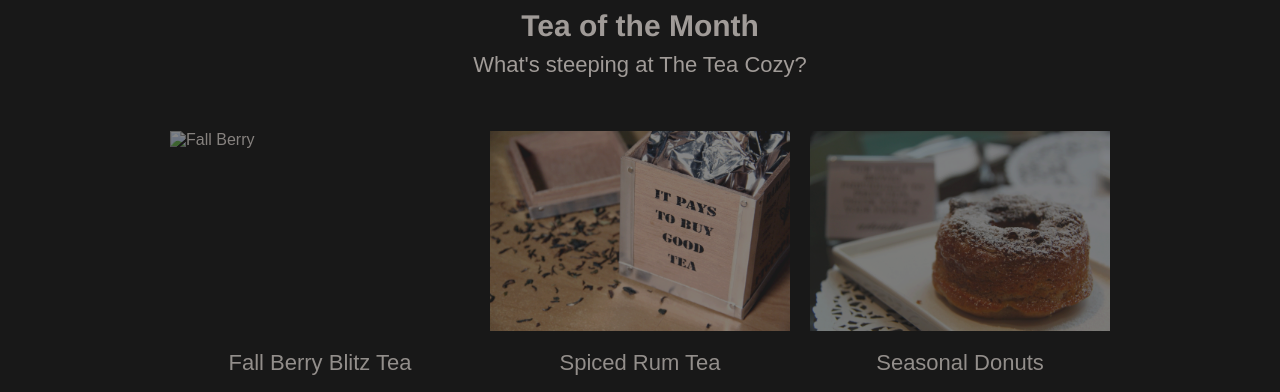
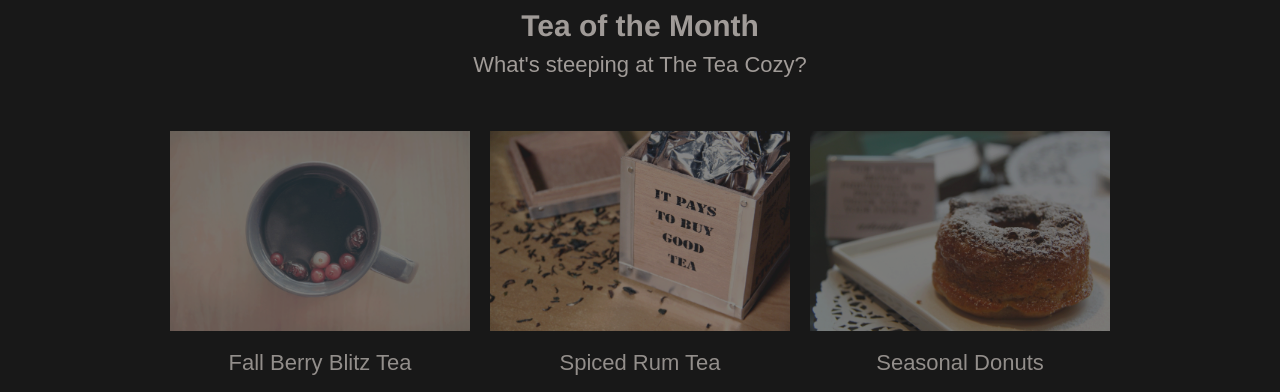
Before and after one commit to a-lebel/TeaCozy, a plain HTML site: page index.html in a window 1280 px wide. Shown: the part 814-1206 px from the top of the page. Drawn offline with Linux system fonts and the light colour scheme; a web font is replaced by a local one.

Commit message:
Update index.html

```diff
--- a/index.html
+++ b/index.html
@@ -44,7 +44,7 @@
         <div class="teas">
             <div class="teacontainer">
                 <div class="imagebox">
-                    <img src="./img-berryblitz.jpg" alt="Fall Berry">
+                    <img src="./images/img-berryblitz.jpg" alt="Fall Berry">
                 </div>
                 <h4>Fall Berry Blitz Tea</h4>
             </div>
```
